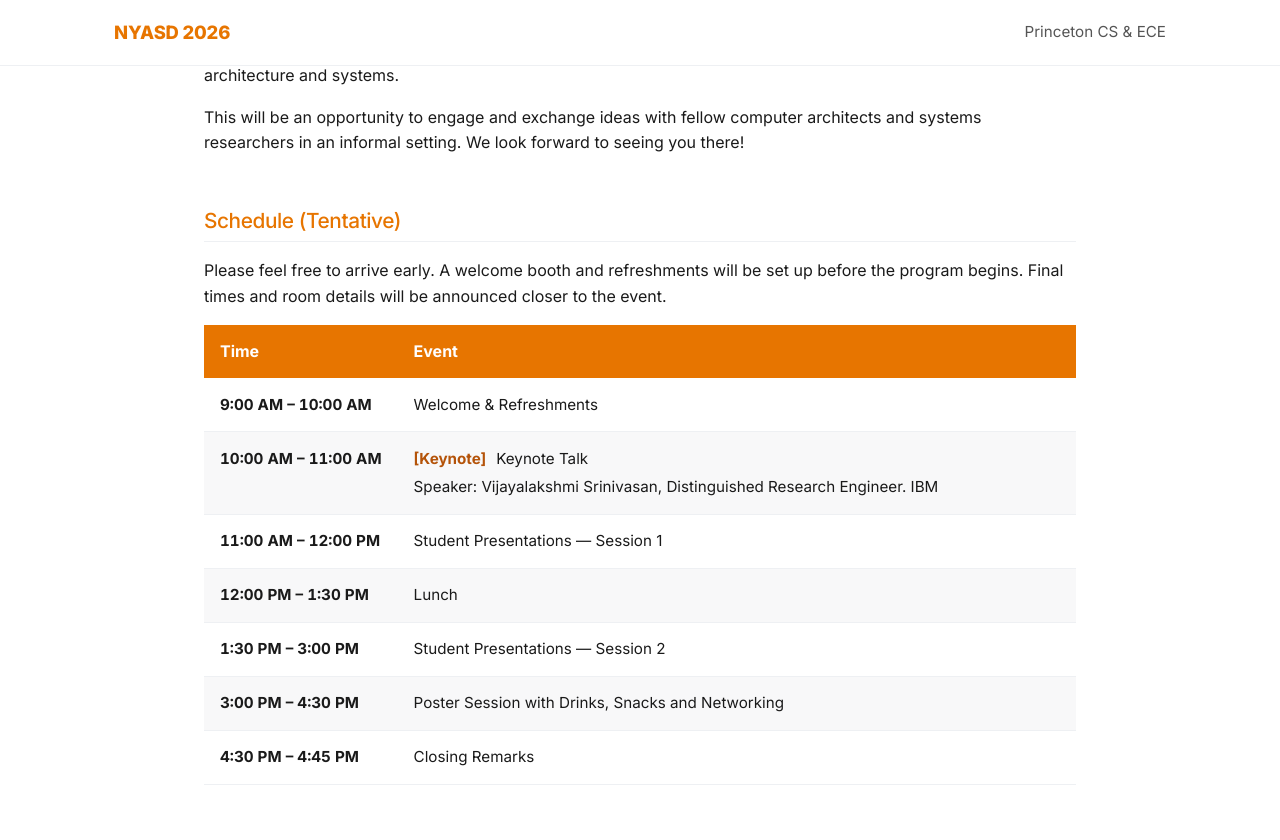
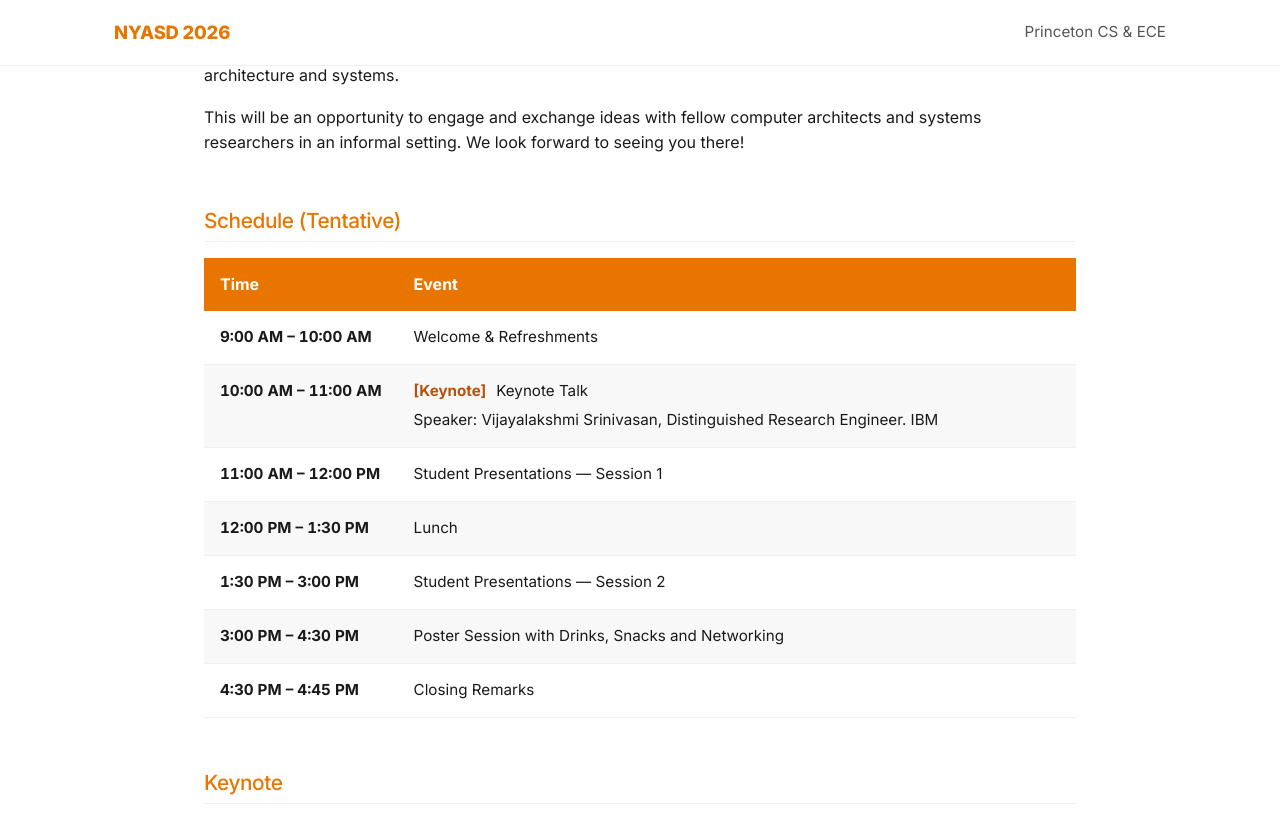
Before and after one commit to princetoncomputerarch/princetoncomputerarch.github.io, a Jekyll site: the page built from index.html, in a window 1280 px wide and 900 px high, scrolled down 764 px, cut to the strip 0-840 px from the top of the window. Built offline with Jekyll 4.4.1, drawn with Linux system fonts in a browser that asks for light colours.

Commit message:
Remove early arrival note from schedule
Removed note about early arrival and refreshments.

```diff
--- a/_data/schedule.yml
+++ b/_data/schedule.yml
@@ -18,11 +18,6 @@
 # =============================================================================
 
 heading: "Schedule (Tentative)"
-
-note: >
-  Please feel free to arrive early. A welcome booth and refreshments will be
-  set up before the program begins. Final times and room details will be
-  announced closer to the event.
 
 items:
   - kind: slot
```
